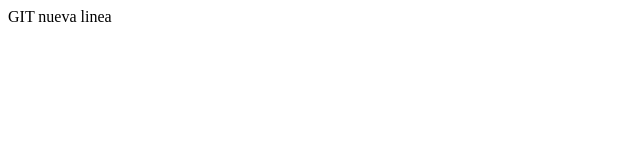
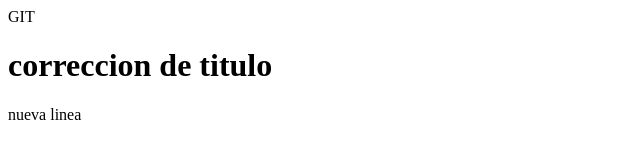
Before and after one commit to josealagos/Repositorio1, a plain HTML site: page Index.html in a window 1280 px wide. Shown: the whole page, without its empty margins (0-640 px from the left). Drawn offline with Linux system fonts and the light colour scheme.

Commit message:
error corregiudo

```diff
--- a/Index.html
+++ b/Index.html
@@ -8,6 +8,7 @@
 </head>
 <body>
     GIT
+    <h1>correccion de titulo</h1>
     nueva linea
 </body>
 </html>
```
